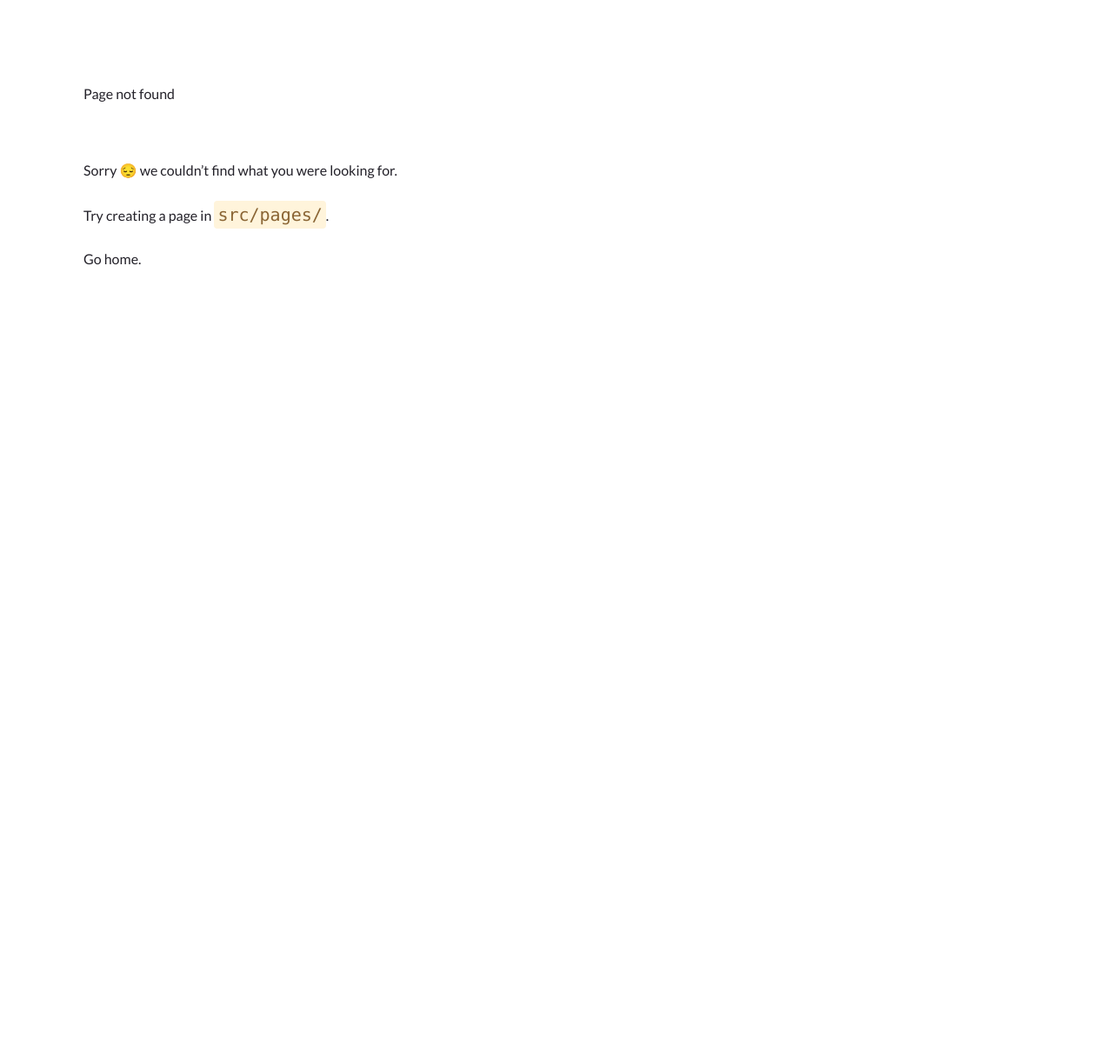
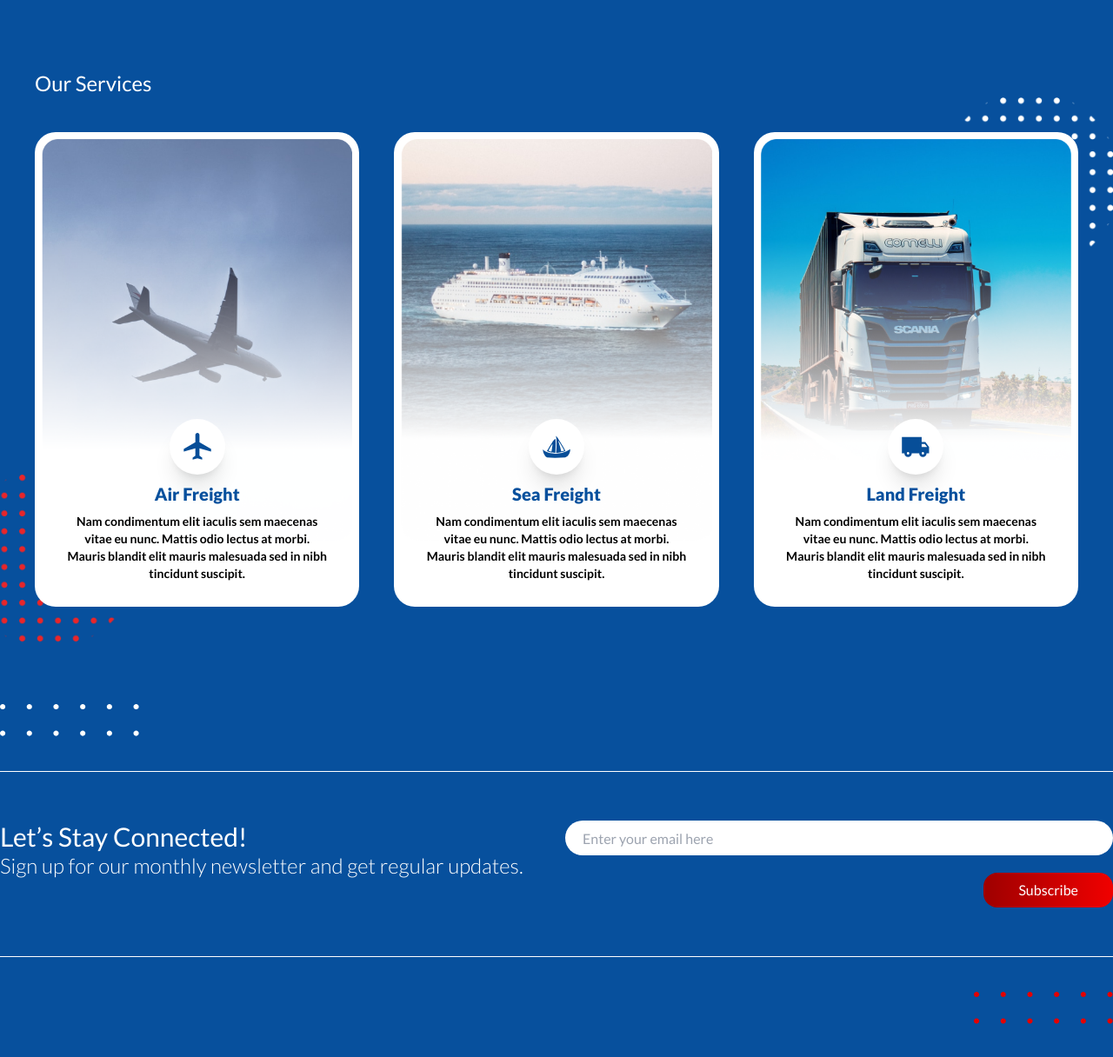
Before and after one commit to ameenSpeakerbox/lll, a Gatsby site: page /OurServices/OurServices in a window 1280 px wide. Before the commit this address had no page. Shown: the whole page at 87% size. Before the commit the page ends 800 px from the top, so only its background shows below. Built offline with nearby package versions, Linux system fonts and the light colour scheme; Gatsby itself is replaced by a stand-in of ours.

Commit message:
need to check

```diff
--- a/src/Components/Header/Header.js
+++ b/src/Components/Header/Header.js
@@ -25,7 +25,7 @@ const Header = () => {
     const Menu = [
         { title: 'home', url: '/' },
         { title: 'company', url: '/company' },
-        { title: 'our service', url: '' },
+        { title: 'our service', url: '/ourservices' },
         { title: 'careers', url: '' },
     ]
 
--- /dev/null
+++ b/src/pages/OurServices/OurServices.js
@@ -0,0 +1,56 @@
+import React from 'react';
+import RedVector from '../../Assets/images/Ornament 12.png'
+import WhiteVector from '../../Assets/images/Ornament 13.png'
+import PlaneImg from '../../Assets/images/Rectangle 24.png'
+import ShipImg from '../../Assets/images/Rectangle 25.png'
+import TruckImg from '../../Assets/images/Rectangle 26.png'
+import PlaneIcon from '../../Assets/images/Vector.svg'
+import ShipIcon from '../../Assets/images/Vector-3.svg'
+import TruckIcon from '../../Assets/images/Vector-2.svg'
+import WhiteDotsVector from '../../Assets/images/white-dots.svg'
+import RedDotsVector from '../../Assets/images/red-dots.svg'
+import ServiceCard from '../../Components/Cards/ServiceCard'
+import MailSubscribeSection from '../../Components/MailSubscribeSection/MailSubscribeSection'
+
+
+function OurServices(props) {
+    const services = [
+        { image: PlaneImg, icon: PlaneIcon, title: 'Air Freight', desc: 'Nam condimentum elit iaculis sem maecenas vitae eu nunc. Mattis odio lectus at morbi. Mauris blandit elit mauris malesuada sed in nibh tincidunt suscipit.' },
+        { image: ShipImg, icon: ShipIcon, title: 'Sea Freight', desc: 'Nam condimentum elit iaculis sem maecenas vitae eu nunc. Mattis odio lectus at morbi. Mauris blandit elit mauris malesuada sed in nibh tincidunt suscipit.' },
+        { image: TruckImg, icon: TruckIcon, title: 'Land Freight', desc: 'Nam condimentum elit iaculis sem maecenas vitae eu nunc. Mattis odio lectus at morbi. Mauris blandit elit mauris malesuada sed in nibh tincidunt suscipit.' },
+    ]
+    return (
+        <section className=' bg-primary py-20  '>
+            <div className='container h-auto xl:px-10 relative'>
+                <div className='grid grid-cols-1 '>
+                    <h2 className='text-white text-2xl font-medium '>Our Services</h2>
+                </div>
+                <div>
+                    <img src={RedVector} className="w-48 absolute -bottom-10 -left-10" alt="" />
+                    <img src={WhiteVector} className="w-48 absolute z-0 2xl:-right-10 lg:-right-0" alt="" />
+                </div>
+                <div className="grid md:grid-cols-3 relative mt-10 xl:gap-10 lg:gap-7">
+                    {services.map(item => (
+                        <ServiceCard Image={item.image} Icon={item.icon} Title={item.title} Content={item.desc} />
+                    ))}
+                </div>
+
+
+            </div>
+
+            <div className='pt-28 container'>
+                <div className='grid grid-cols-1'>
+                    <img src={WhiteDotsVector} className="w-40" alt="" />
+
+                    <MailSubscribeSection />
+
+                    <div className='flex justify-end'>
+                        <img src={RedDotsVector} className="w-40" alt="" />
+                    </div>
+                </div>
+            </div>
+        </section>
+    );
+}
+
+export default OurServices;
```
Also changed, not shown: 1 other file.
